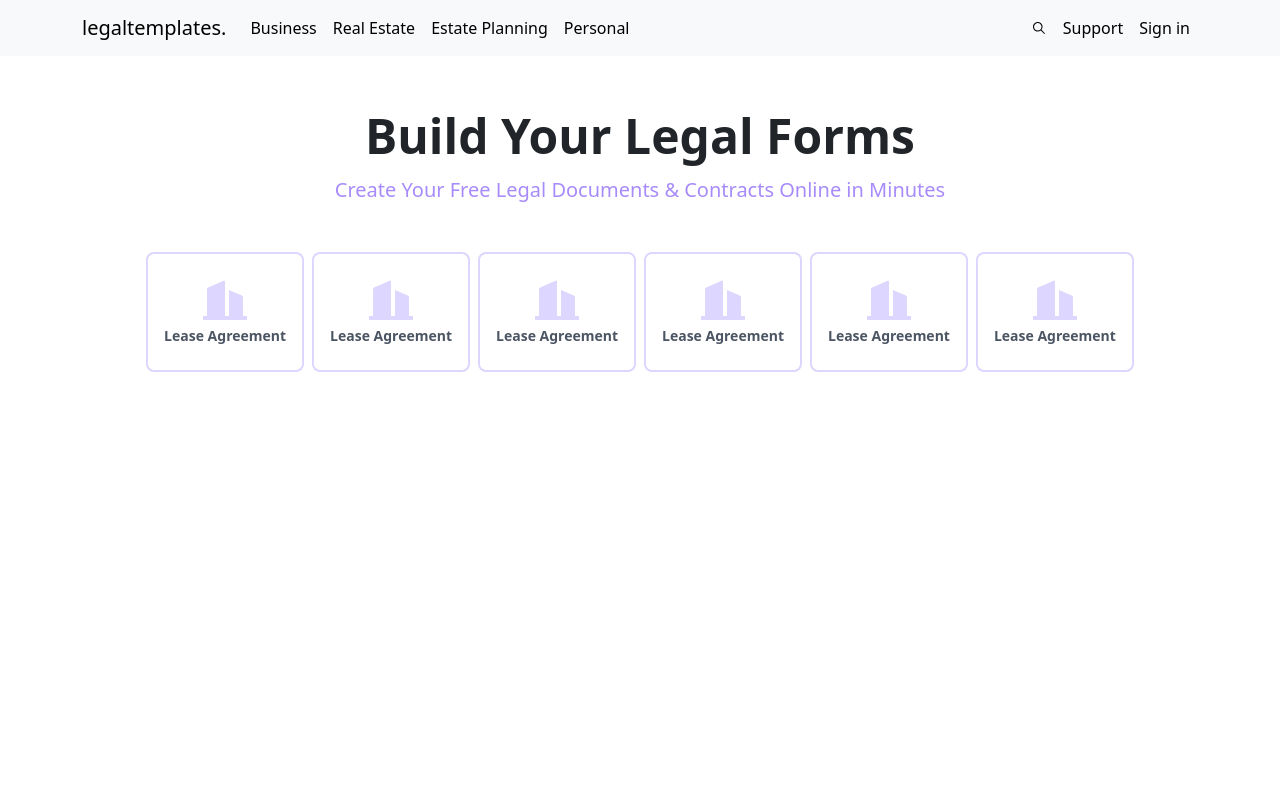
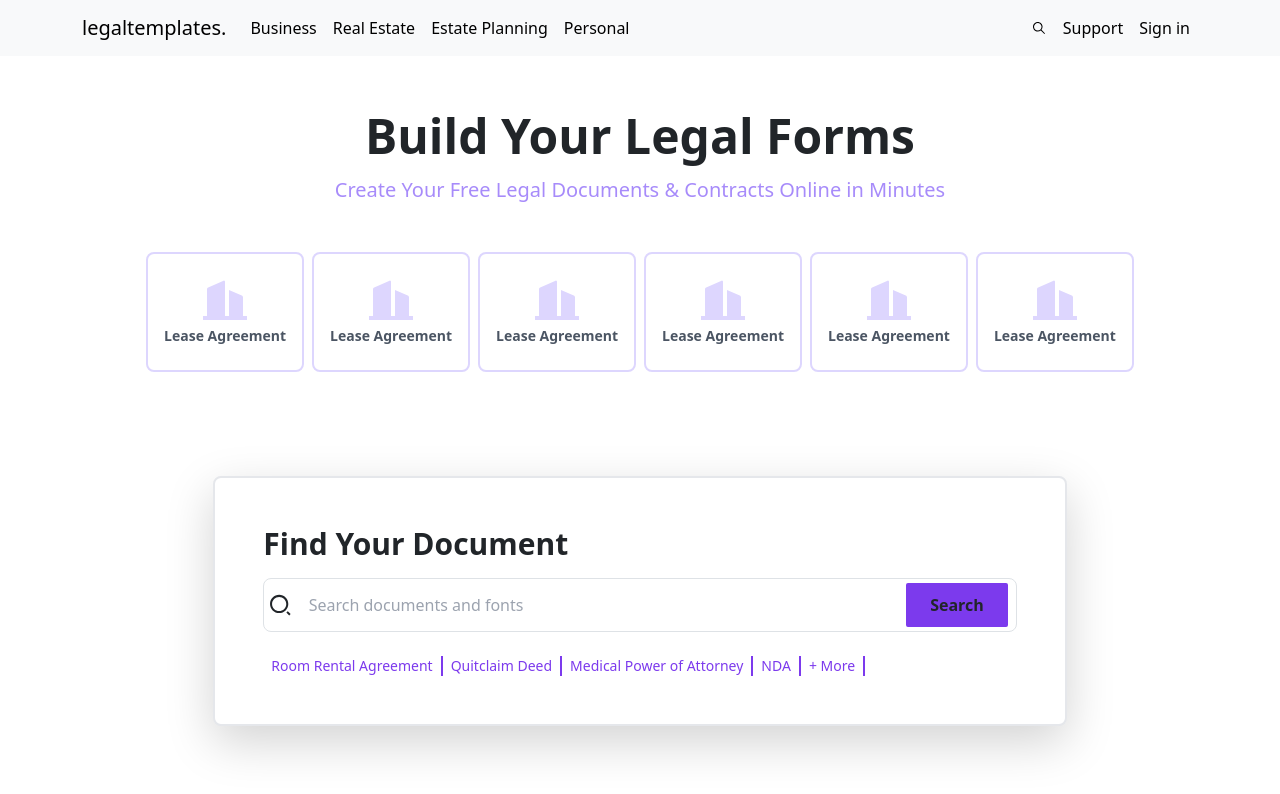
Before and after one commit to bishal189/TemplateGenerator, a React (Vite) app in the folder frontend/: page / in a window 1280 px wide. Shown: the top 794 px of the page. Built offline with nearby package versions, Linux system fonts and the light colour scheme.

Commit message:
search view added on home page

```diff
--- a/frontend/src/pages/Home.jsx
+++ b/frontend/src/pages/Home.jsx
@@ -1,5 +1,5 @@
 import React from "react";
-import { RiBuilding2Fill } from "react-icons/ri";
+import { RiBuilding2Fill, RiSearch2Line } from "react-icons/ri";
 import TemplateCard from "../components/TemplateCard";
 
 const Home = () => {
@@ -22,6 +22,61 @@ const Home = () => {
           <TemplateCard Icon={RiBuilding2Fill} Text="Lease Agreement" />
         </div>
       </div>
+      <div className="flex justify-center">
+        <div className="w-2/3 bg-white shadow-lg border-2 rounded-lg p-5 mt-5">
+          <h2 className="text-3xl font-bold md-2">Find Your Document</h2>
+
+          <div className="border border-gray-950 rounded-lg p-1 mt-3 flex items-center content-center justify-center">
+            <RiSearch2Line className="text-3xl align-middle" />
+            <input
+              className="w-full py-2 px-3 outline-none"
+              type="text"
+              placeholder="Search documents and fonts"
+            />
+
+            <button className="w-1/6 mx-1 py-2 font-bold rounded-sm bg-violet-600 border-2 border-violet-600 hover:bg-white hover:text-violet-600 transition-all">
+              Search
+            </button>
+          </div>
+
+          <div className="flex mt-4">
+            <a
+              href="#"
+              className="appearance-none text-violet-600 px-2 border-r-2 border-violet-600 text-sm"
+            >
+              Room Rental Agreement
+            </a>
+
+            <a
+              href="#"
+              className="appearance-none text-violet-600 px-2 border-r-2 border-violet-600 text-sm"
+            >
+              Quitclaim Deed
+            </a>
+
+            <a
+              href="#"
+              className="appearance-none text-violet-600 px-2 border-r-2 border-violet-600 text-sm"
+            >
+              Medical Power of Attorney
+            </a>
+
+            <a
+              href="#"
+              className="appearance-none text-violet-600 px-2 border-r-2 border-violet-600 text-sm"
+            >
+              NDA
+            </a>
+
+            <a
+              href="#"
+              className="appearance-none text-violet-600 px-2 border-r-2 border-violet-600 text-sm"
+            >
+              + More
+            </a>
+          </div>
+        </div>
+      </div>
     </>
   );
 };
```
